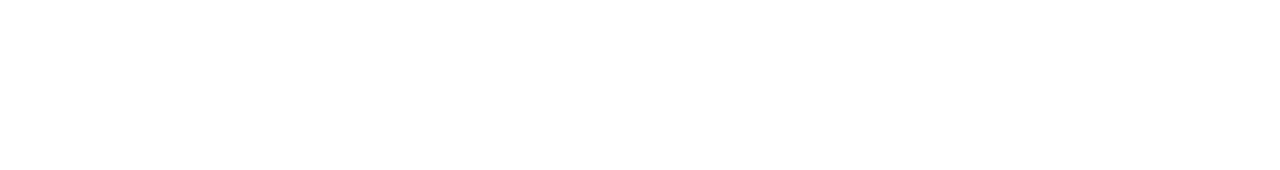
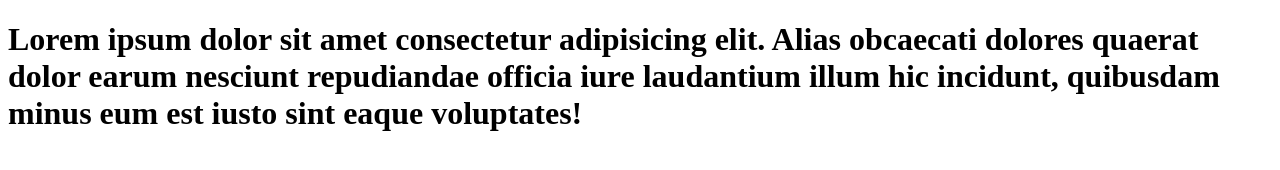
Before and after one commit to diananesterenko/pe2023-git-intro, a plain HTML site: page index.html in a window 1280 px wide. Drawn offline with Linux system fonts and the light colour scheme.

Commit message:
Add header

```diff
--- a/index.html
+++ b/index.html
@@ -6,6 +6,7 @@
     <title>Document</title>
 </head>
 <body>
+    <h1>Lorem ipsum dolor sit amet consectetur adipisicing elit. Alias obcaecati dolores quaerat dolor earum nesciunt repudiandae officia iure laudantium illum hic incidunt, quibusdam minus eum est iusto sint eaque voluptates!</h1>
 
 </body>
 </html>
```
